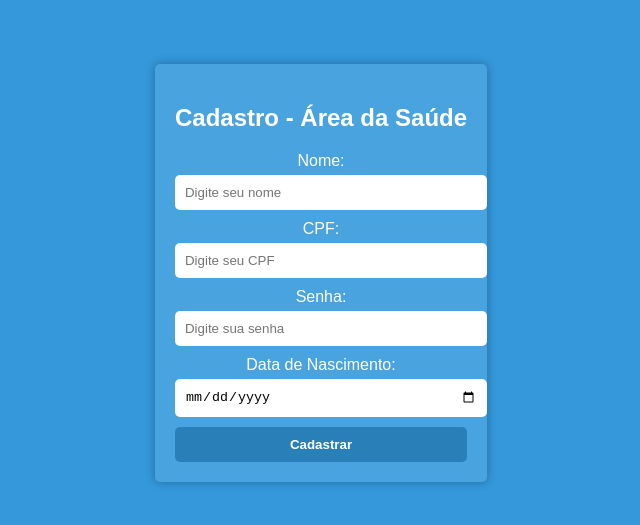
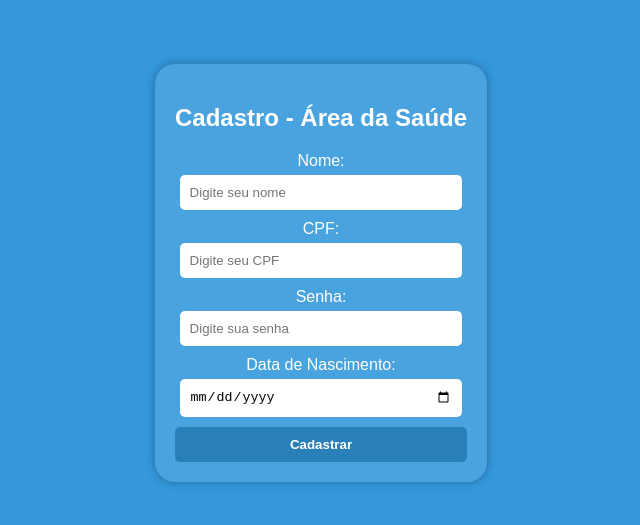
Before and after one commit to Erickg27/pesq2023, a plain HTML site: page cadastro/index.html in a window 1280 px wide. Shown: the part 127-652 px from the top of the page, without its empty margins (319-959 px from the left). Drawn offline with Linux system fonts and the light colour scheme.

Commit message:
fazendo substituições na tela de cadastro

```diff
--- a/cadastro/index.html
+++ b/cadastro/index.html
@@ -18,7 +18,7 @@
         }
         .register-container {
             background-color: rgba(255, 255, 255, 0.1);
-            border-radius: 5px;
+            border-radius: 20px;
             padding: 20px;
             text-align: center;
             box-shadow: 0px 0px 10px rgba(0, 0, 0, 0.3);
@@ -28,7 +28,7 @@
             margin-bottom: 5px;
         }
         .register-form input {
-            width: 100%;
+            width: 90%;
             padding: 10px;
             margin-bottom: 10px;
             border: none;
```
Also changed, not shown: login/index.html (+1 -1 lines).
